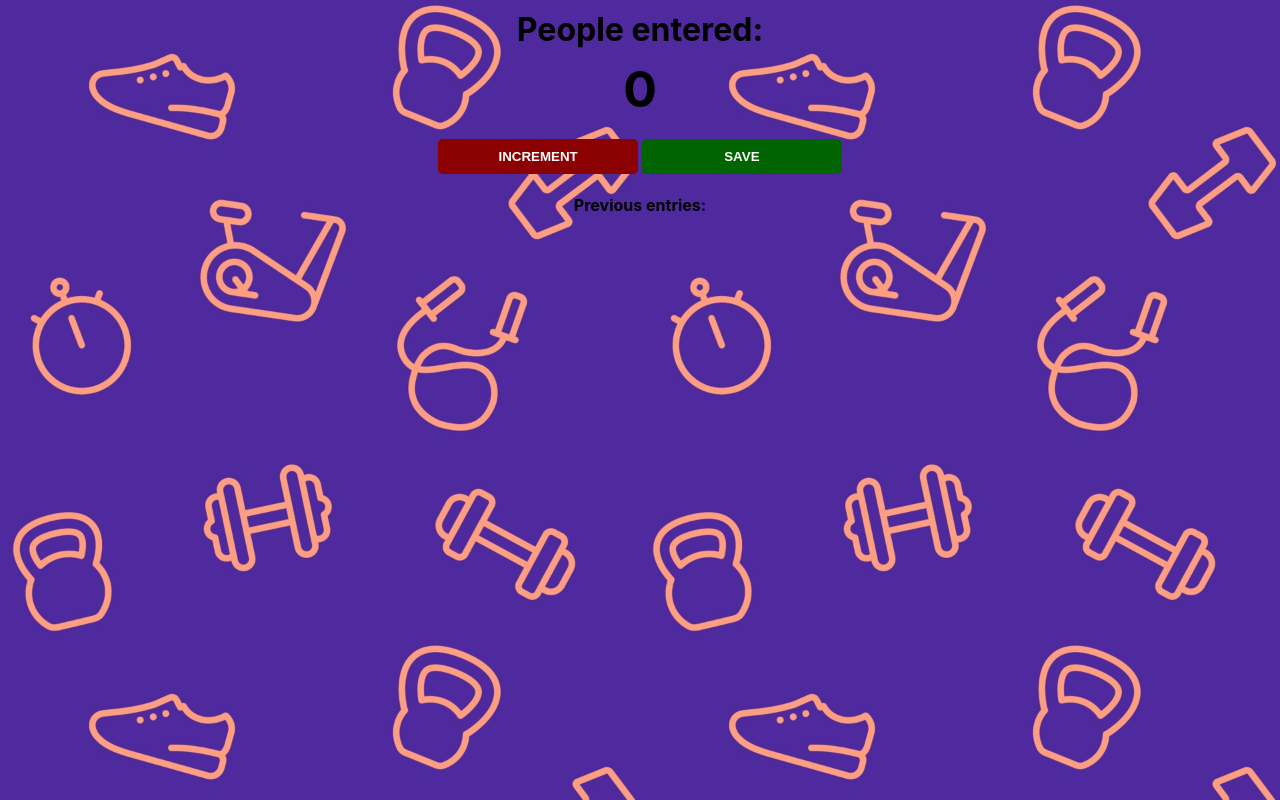
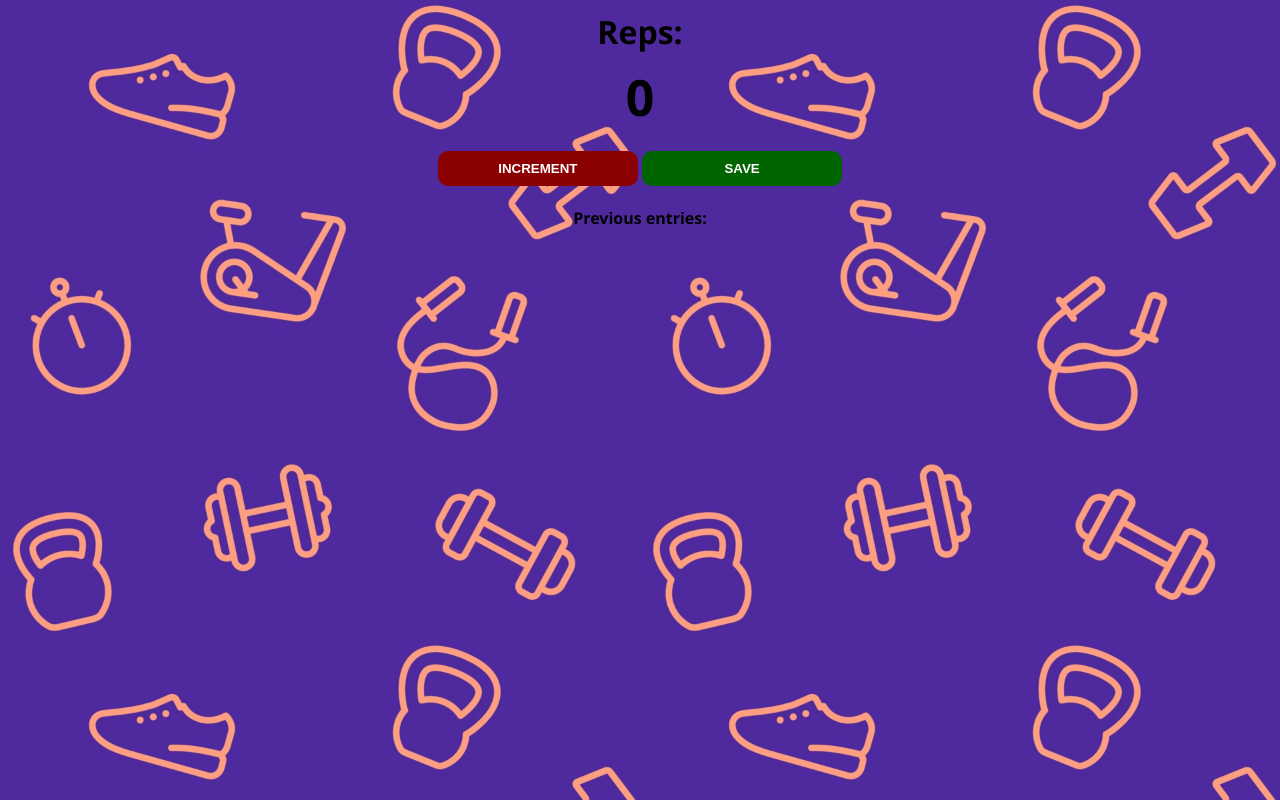
Before and after one commit to faimus/ScrimbaJS_Exercises, a plain HTML site: page Simple Passenger Counter/index.html in a window 1280 px wide. Drawn offline with Linux system fonts and the light colour scheme.

Commit message:
css updated

```diff
--- a/Simple Passenger Counter/index.css
+++ b/Simple Passenger Counter/index.css
@@ -3,7 +3,7 @@
 body {
   background-image: url("fitness.jpg");
   background-size: cover;
-  font-family: -apple-system, BlinkMacSystemFont, 'Segoe UI', Roboto, Oxygen, Ubuntu, Cantarell, 'Open Sans', 'Helvetica Neue', sans-serif;
+  font-family: 'Segoe UI', Roboto, Oxygen, Ubuntu, Cantarell, 'Open Sans', 'Helvetica Neue', sans-serif;
   font-weight: bold;
   text-align: center;
 }
@@ -27,7 +27,7 @@ button {
   font-weight: bold;
   width: 200px;
   margin-bottom: 5px;
-  border-radius: 5px;
+  border-radius: 10px;
 }
 
 #increment-btn {
--- a/Simple Passenger Counter/index.html
+++ b/Simple Passenger Counter/index.html
@@ -4,7 +4,7 @@
 
     </head>
     <body>
-        <h1 class="box">People entered:</h1>
+        <h1 class="box">Reps:</h1>
         <h2 id="count-el">0</h2>
         <button id="increment-btn" onclick="increment()">INCREMENT</button>
         <button id="save-btn" onclick="save()">SAVE</button>
```
